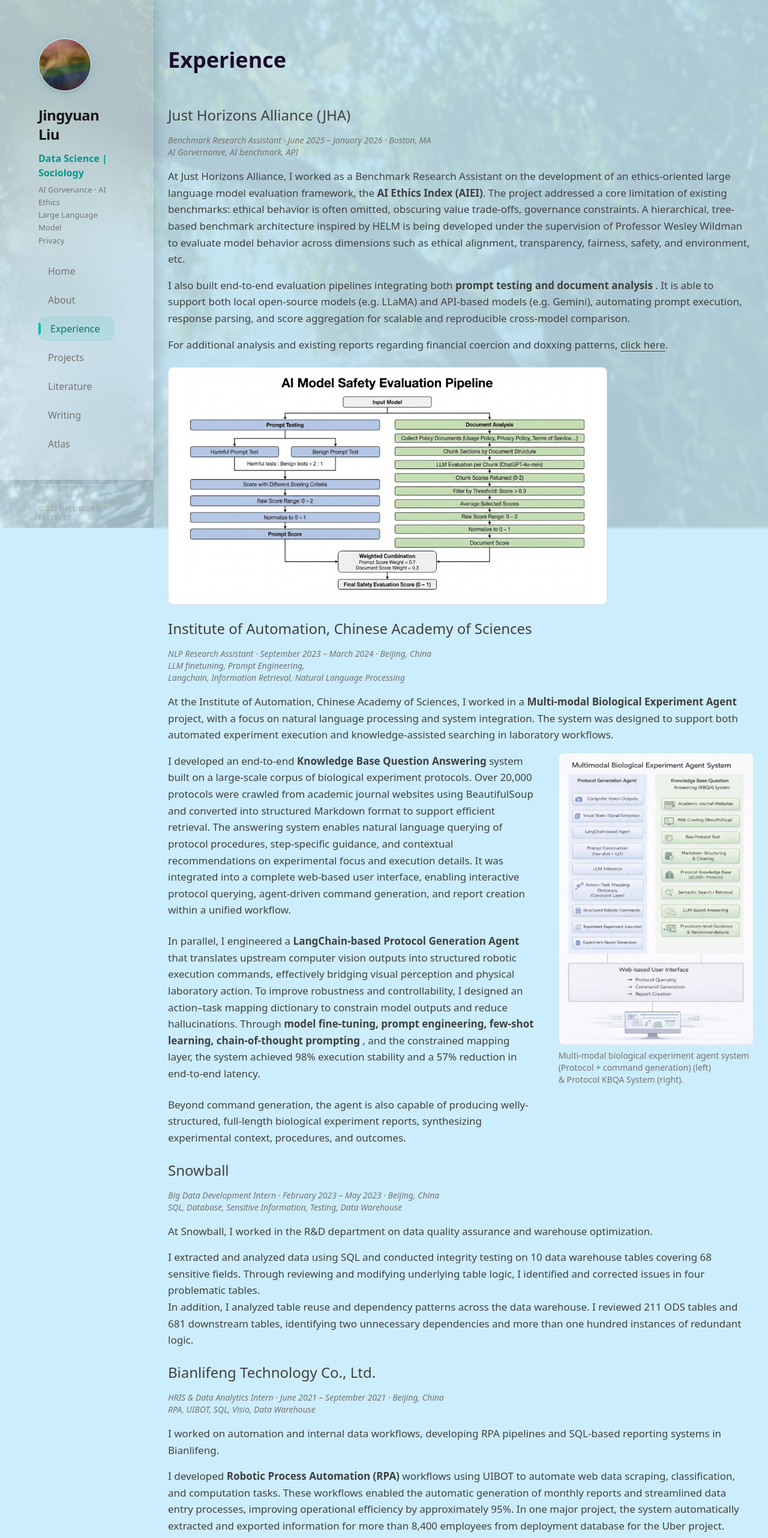
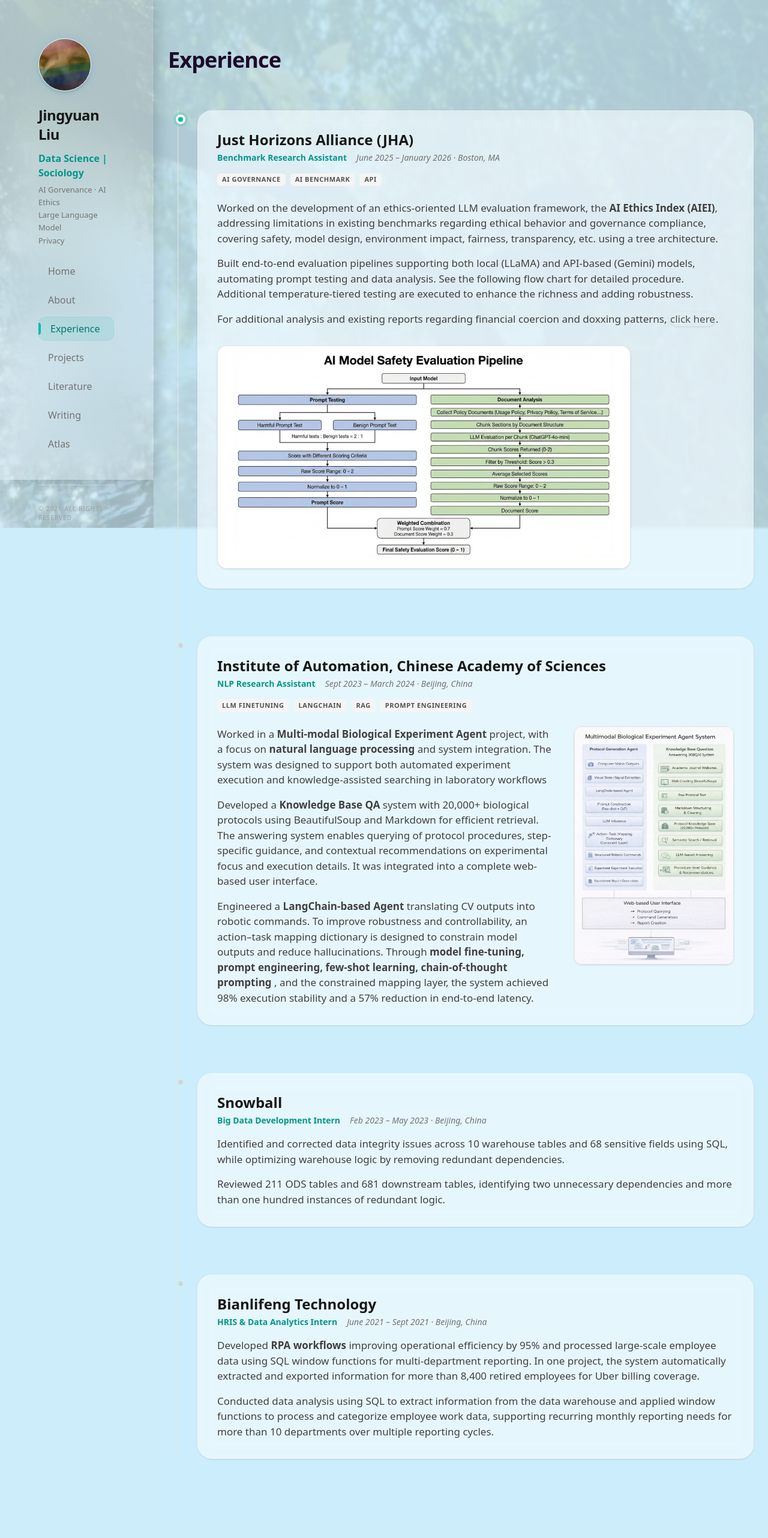
Before and after one commit to juanliu27/juanweb, a Next.js app: page /experience in a window 1280 px wide. Shown: the top 2564 px of the page at 60% size. Built offline with nearby package versions, Linux system fonts and the light colour scheme.

Commit message:
change experience

```diff
--- a/src/app/(content)/experience/page.tsx
+++ b/src/app/(content)/experience/page.tsx
@@ -1,162 +1,177 @@
 export default function ExperiencePage() {
   return (
     <section className="mx-auto max-w-5xl px-6 pt-20 pb-28">
+      {/* 标题 */}
+      <h1 className="text-4xl font-semibold mb-16 tracking-tight">Experience</h1>
 
-        {/* 标题 */}
-        <h1 className="text-4xl font-semibold mb-14">Experience</h1>
-
-        <div className="space-y-6 leading-relaxed text-neutral-700 dark:text-[var(--foreground)]">
+      {/* 时间线主容器 */}
+      <div className="relative border-l border-neutral-200 dark:border-neutral-800 ml-4 pl-8 space-y-20">
 
         {/* ================= JHA ================= */}
-          <article className="space-y-4">
-            <h2 className="text-2xl font-medium">
+        <article className="relative /* 增加背景色和磨砂感 */
+  bg-white/50 dark:bg-black/40
+  backdrop-blur-md
+  /* 增加内边距让文字不贴边 */
+  p-6 md:p-8
+  /* 圆角和极细边框增加精致感 */
+  rounded-3xl
+  border border-white/30 dark:border-white/10
+  shadow-sm">
+          {/* 时间线圆点 */}
+          <div className="absolute -left-[37px] top-1.5 w-4 h-4 rounded-full border-4 border-white dark:border-neutral-900 bg-teal-500 ring-4 ring-teal-500/20 shadow-sm" />
+
+          <div className="flex flex-col gap-1 mb-4">
+            <h2 className="text-2xl font-bold text-neutral-900 dark:text-neutral-100">
               Just Horizons Alliance (JHA)
             </h2>
+            <div className="flex flex-wrap items-center gap-x-4 gap-y-2 text-sm">
+              <span className="font-semibold text-teal-600 dark:text-teal-400">Benchmark Research Assistant</span>
+              <span className="text-neutral-500 italic">June 2025 – January 2026 · Boston, MA</span>
+            </div>
+          </div>
 
-            <p className="italic text-sm text-neutral-500">
-              Benchmark Research Assistant · June 2025 – January 2026 · Boston, MA
-              <br />
-              AI Gorvernanve, AI benchmark, API
+          <div className="flex flex-wrap gap-2 mb-6">
+            {['AI Governance', 'AI Benchmark', 'API'].map(tag => (
+              <span key={tag} className="px-2 py-0.5 text-[11px] font-bold uppercase tracking-wider bg-neutral-100 dark:bg-neutral-800 text-neutral-600 dark:text-neutral-400 rounded-md">
+                {tag}
+              </span>
+            ))}
+          </div>
+
+          <div className="space-y-4 text-neutral-700 dark:text-neutral-300">
+            <p>
+              Worked on the development of an ethics-oriented LLM evaluation framework, the <strong>AI Ethics Index (AIEI)</strong>, addressing limitations in existing benchmarks regarding ethical behavior and governance compliance, covering safety, model design, environment impact, fairness, transparency, etc. using a tree architecture.
             </p>
-
             <p>
-              At Just Horizons Alliance, I worked as a Benchmark Research Assistant on the
-              development of an ethics-oriented large language model evaluation framework,
-              the <strong>AI Ethics Index (AIEI)</strong>. The project addressed a core
-              limitation of existing benchmarks: ethical behavior is often omitted, obscuring value trade-offs, governance constraints.
-              A hierarchical, tree-based benchmark architecture inspired by
-              HELM is being developed under the supervision of Professor Wesley Wildman to evaluate model behavior across dimensions such as ethical alignment,
-              transparency, fairness, safety, and environment, etc.
+              Built end-to-end evaluation pipelines supporting both local (LLaMA) and API-based (Gemini) models, automating prompt testing and data analysis. See the following flow chart for detailed procedure. Additional temperature-tiered testing are executed to enhance the richness and adding robustness.
             </p>
-
-            <p>
-            I also built end-to-end evaluation pipelines integrating both <strong> prompt testing and document analysis </strong>. It is able to support both local open-source
-              models (e.g. LLaMA) and API-based models (e.g. Gemini), automating prompt
-              execution, response parsing, and score aggregation for scalable and
-              reproducible cross-model comparison.
-            </p>
-
             <p className="mt-4">
             For additional analysis and existing reports regarding financial coercion and
               doxxing patterns,{" "}
               <a
                 href="/experience/aiei-benchmark"
-                className="underline underline-offset-4 hover:opacity-80"
+                className="w-full md:w-4/5 rounded-2xl border border-neutral-200 dark:border-neutral-800 shadow-sm mix-blend-multiply dark:mix-blend-screen opacity-90 hover:opacity-100 transition-opacity"
               >
                 click here
               </a>.
             </p>
-
-            <div className="my-6">
+            <div className="pt-4">
                 <img
                     src="/experience/pipeline.png"
                     alt="Evaluation pipeline"
-                    className="w-3/4 rounded-lg border border-neutral-200"
+                    className="w-full md:w-4/5 rounded-2xl border border-neutral-200 dark:border-neutral-800 shadow-sm"
                 />
+            </div>
           </div>
         </article>
 
         {/* ================= CAS ================= */}
-          <article className="space-y-4">
-            <h2 className="text-2xl font-medium">
+        <article className="relative /* 增加背景色和磨砂感 */
+  bg-white/50 dark:bg-black/40
+  backdrop-blur-md
+  /* 增加内边距让文字不贴边 */
+  p-6 md:p-8
+  /* 圆角和极细边框增加精致感 */
+  rounded-3xl
+  border border-white/30 dark:border-white/10
+  shadow-sm">
+          <div className="absolute -left-[37px] top-1.5 w-4 h-4 rounded-full border-4 border-[var(--background)] bg-neutral-300 dark:bg-neutral-700" />
+
+          <div className="flex flex-col gap-1 mb-4">
+            <h2 className="text-2xl font-bold text-neutral-900 dark:text-neutral-100">
               Institute of Automation, Chinese Academy of Sciences
             </h2>
+            <div className="flex flex-wrap items-center gap-x-4 gap-y-2 text-sm">
+              <span className="font-semibold text-teal-600 dark:text-teal-400">NLP Research Assistant</span>
+              <span className="text-neutral-500 italic">Sept 2023 – March 2024 · Beijing, China</span>
+            </div>
+          </div>
 
-            <p className="italic text-sm text-neutral-500">
-            NLP Research Assistant · September 2023 – March 2024 · Beijing, China
-            <br />
-            LLM finetuning, Prompt Engineering,
-            <br />
-            Langchain, Information Retrieval, Natural Language Processing
-            </p>
+          <div className="flex flex-wrap gap-2 mb-6">
+            {['LLM Finetuning', 'Langchain', 'RAG', 'Prompt Engineering'].map(tag => (
+              <span key={tag} className="px-2 py-0.5 text-[11px] font-bold uppercase tracking-wider bg-neutral-100 dark:bg-neutral-800 text-neutral-600 dark:text-neutral-400 rounded-md">
+                {tag}
+              </span>
+            ))}
+          </div>
 
+          <div className="grid grid-cols-1 md:grid-cols-3 gap-8">
+            <div className="md:col-span-2 space-y-4 text-neutral-700 dark:text-neutral-300">
+
+              <p>Worked in a <strong> Multi-modal Biological Experiment Agent </strong> project, with a focus on <strong> natural language processing </strong> and system integration. The system was designed to support both automated experiment execution and knowledge-assisted searching in laboratory workflows</p>
               <p>
-            At the Institute of Automation, Chinese Academy of Sciences, I worked in a
-            <strong> Multi-modal Biological Experiment Agent </strong> project, with a focus on natural language processing
-            and system integration. The system was designed to support both automated experiment execution
-            and knowledge-assisted searching in laboratory workflows.
-            </p>
-            <div className="flex flex-col md:flex-row gap-10 items-start">
-              <div className="md:w-2/3 space-y-6 leading-relaxed">
-                <p>
-                I developed an end-to-end <strong> Knowledge Base Question Answering </strong> system built on a large-scale corpus of
-                biological experiment protocols. Over 20,000 protocols were crawled from academic journal
-                websites using BeautifulSoup and converted into structured Markdown format to support efficient
-                retrieval. The answering system enables natural language querying of protocol procedures, step-specific guidance, and contextual
-                recommendations on experimental focus and execution details. It was integrated into a complete web-based user interface, enabling interactive
-                protocol querying, agent-driven command generation, and report creation within a unified workflow.
+                Developed a <strong>Knowledge Base QA</strong> system with 20,000+ biological protocols using BeautifulSoup and Markdown for efficient retrieval.
+                The answering system enables querying of protocol procedures, step-specific guidance, and contextual recommendations on experimental focus and execution details. It was integrated into a complete web-based user interface.
               </p>
               <p>
-                In parallel, I engineered a <strong> LangChain-based Protocol Generation Agent </strong> that translates upstream
-                computer vision outputs into structured robotic execution commands, effectively bridging visual
-                perception and physical laboratory action. To improve robustness and controllability, I designed
-                an action–task mapping dictionary to constrain model outputs and reduce hallucinations. Through
-                <strong> model fine-tuning, prompt engineering, few-shot learning, chain-of-thought prompting </strong>, and the
-                constrained mapping layer, the system achieved 98% execution stability and a 57% reduction in
-                end-to-end latency.
+                Engineered a <strong>LangChain-based Agent</strong> translating CV outputs into robotic commands. To improve robustness and controllability, an action–task mapping dictionary is designed to constrain model outputs and reduce hallucinations. Through <strong> model fine-tuning, prompt engineering, few-shot learning, chain-of-thought prompting </strong>, and the constrained mapping layer, the system achieved 98% execution stability and a 57% reduction in end-to-end latency.
               </p>
-                <p>
-                Beyond command generation, the agent is also capable of producing welly-structured, full-length
-                biological experiment reports, synthesizing experimental context, procedures, and outcomes.
-                </p>
-
             </div>
-
-              <div className="md:w-1/3 shrink-0">
+            <div className="md:col-span-1">
               <img
                 src="/experience/multimodal.png"
-                  alt="Multimodal Biological Experiment Agent System"
-                  className="w-full rounded-lg border border-neutral-200"
+                alt="System UI"
+                className="w-full rounded-xl border border-neutral-200 dark:border-neutral-800 shadow-sm"
               />
-                <p className="mt-2 text-sm text-neutral-500">
-                  Multi-modal biological experiment agent system (Protocol + command generation) (left)
-                  <br />
-                  & Protocol KBQA System (right).
-                </p>
             </div>
           </div>
         </article>
 
         {/* ================= Snowball ================= */}
-          <article className="space-y-4">
-            <h2 className="text-2xl font-medium">Snowball</h2>
+        <article className="relative /* 增加背景色和磨砂感 */
+  bg-white/50 dark:bg-black/40
+  backdrop-blur-md
+  /* 增加内边距让文字不贴边 */
+  p-6 md:p-8
+  /* 圆角和极细边框增加精致感 */
+  rounded-3xl
+  border border-white/30 dark:border-white/10
+  shadow-sm">
+          <div className="absolute -left-[37px] top-1.5 w-4 h-4 rounded-full border-4 border-[var(--background)] bg-neutral-300 dark:bg-neutral-700" />
 
-            <p className="italic text-sm text-neutral-500">
-              Big Data Development Intern · February 2023 – May 2023 · Beijing, China
-              <br />
-              SQL, Database, Sensitive Information, Testing, Data Warehouse
+          <div className="flex flex-col gap-1 mb-4">
+            <h2 className="text-2xl font-bold text-neutral-900 dark:text-neutral-100">Snowball</h2>
+            <div className="flex flex-wrap items-center gap-x-4 gap-y-2 text-sm">
+              <span className="font-semibold text-teal-600 dark:text-teal-400">Big Data Development Intern</span>
+              <span className="text-neutral-500 italic">Feb 2023 – May 2023 · Beijing, China</span>
+            </div>
+          </div>
+
+          <div className="md:col-span-2 space-y-4 text-neutral-700 dark:text-neutral-300">
+          <p>
+            Identified and corrected data integrity issues across 10 warehouse tables and 68 sensitive fields using SQL, while optimizing warehouse logic by removing redundant dependencies.
           </p>
 
-            <p>
-              At Snowball, I worked in the R&D department on data quality assurance and
-              warehouse optimization. </p>
-            <p>I extracted and analyzed data using SQL and conducted integrity testing on 10 data warehouse tables covering 68 sensitive fields. Through reviewing and modifying underlying table logic, I identified and corrected issues in four problematic tables.
-              <br />In addition, I analyzed table reuse and dependency patterns across the data warehouse. I reviewed 211 ODS tables and 681 downstream tables, identifying two unnecessary dependencies and more than one hundred instances of redundant logic.</p>
+          <p>Reviewed 211 ODS tables and 681 downstream tables, identifying two unnecessary dependencies and more than one hundred instances of redundant logic.</p>
+            </div>
         </article>
 
         {/* ================= Bianlifeng ================= */}
-          <article className="space-y-4">
-            <h2 className="text-2xl font-medium">
-              Bianlifeng Technology Co., Ltd.
-            </h2>
+        <article className="relative /* 增加背景色和磨砂感 */
+  bg-white/50 dark:bg-black/40
+  backdrop-blur-md
+  /* 增加内边距让文字不贴边 */
+  p-6 md:p-8
+  /* 圆角和极细边框增加精致感 */
+  rounded-3xl
+  border border-white/30 dark:border-white/10
+  shadow-sm">
+          <div className="absolute -left-[37px] top-1.5 w-4 h-4 rounded-full border-4 border-[var(--background)] bg-neutral-300 dark:bg-neutral-700" />
 
-            <p className="italic text-sm text-neutral-500">
-              HRIS & Data Analytics Intern · June 2021 – September 2021 · Beijing, China
-              <br />
-              RPA, UIBOT, SQL, Visio, Data Warehouse
+          <div className="flex flex-col gap-1 mb-4">
+            <h2 className="text-2xl font-bold text-neutral-900 dark:text-neutral-100">Bianlifeng Technology</h2>
+            <div className="flex flex-wrap items-center gap-x-4 gap-y-2 text-sm">
+              <span className="font-semibold text-teal-600 dark:text-teal-400">HRIS & Data Analytics Intern</span>
+              <span className="text-neutral-500 italic">June 2021 – Sept 2021 · Beijing, China</span>
+            </div>
+          </div>
+
+          <div className="md:col-span-2 space-y-4 text-neutral-700 dark:text-neutral-300">
+          <p>
+            Developed <strong>RPA workflows</strong> improving operational efficiency by 95% and processed large-scale employee data using SQL window functions for multi-department reporting. In one project, the system automatically extracted and exported information for more than 8,400 retired employees for Uber billing coverage.
           </p>
-
-            <p>
-              I worked on automation and internal data workflows, developing RPA pipelines
-              and SQL-based reporting systems in Bianlifeng.
-            </p>
-            <p>I developed <strong> Robotic Process Automation (RPA) </strong> workflows using UIBOT to automate web data scraping, classification, and computation tasks. These workflows enabled the automatic generation of monthly reports and streamlined data entry processes, improving operational efficiency by approximately 95%. In one major project, the system automatically extracted and exported information for more than 8,400 employees from deployment database for the Uber project.
-            <br />
-            I conducted data analysis using SQL to extract information from the data warehouse and applied window functions to process and categorize employee work data. This work supported recurring monthly reporting needs for more than 10 departments over multiple reporting cycles.
-I configured and tested upstream and downstream workflows and deployed them to production environments. I contributed to nearly 30 process configurations and independently developed and launched multiple workflows, supporting the registration of more than 500 individual contractors within the organization.
-<br />
-To support documentation and communication, I created nearly 50 Visio process diagrams and uploaded them to internal systems. I also used Excel and PowerPoint to perform basic data processing and present analytical results to stakeholders.
-            </p>
+          <p>Conducted data analysis using SQL to extract information from the data warehouse and applied window functions to process and categorize employee work data, supporting recurring monthly reporting needs for more than 10 departments over multiple reporting cycles.</p>
+          </div>
         </article>
 
       </div>
```
Lines whose indentation alone changed are shown as unchanged.
